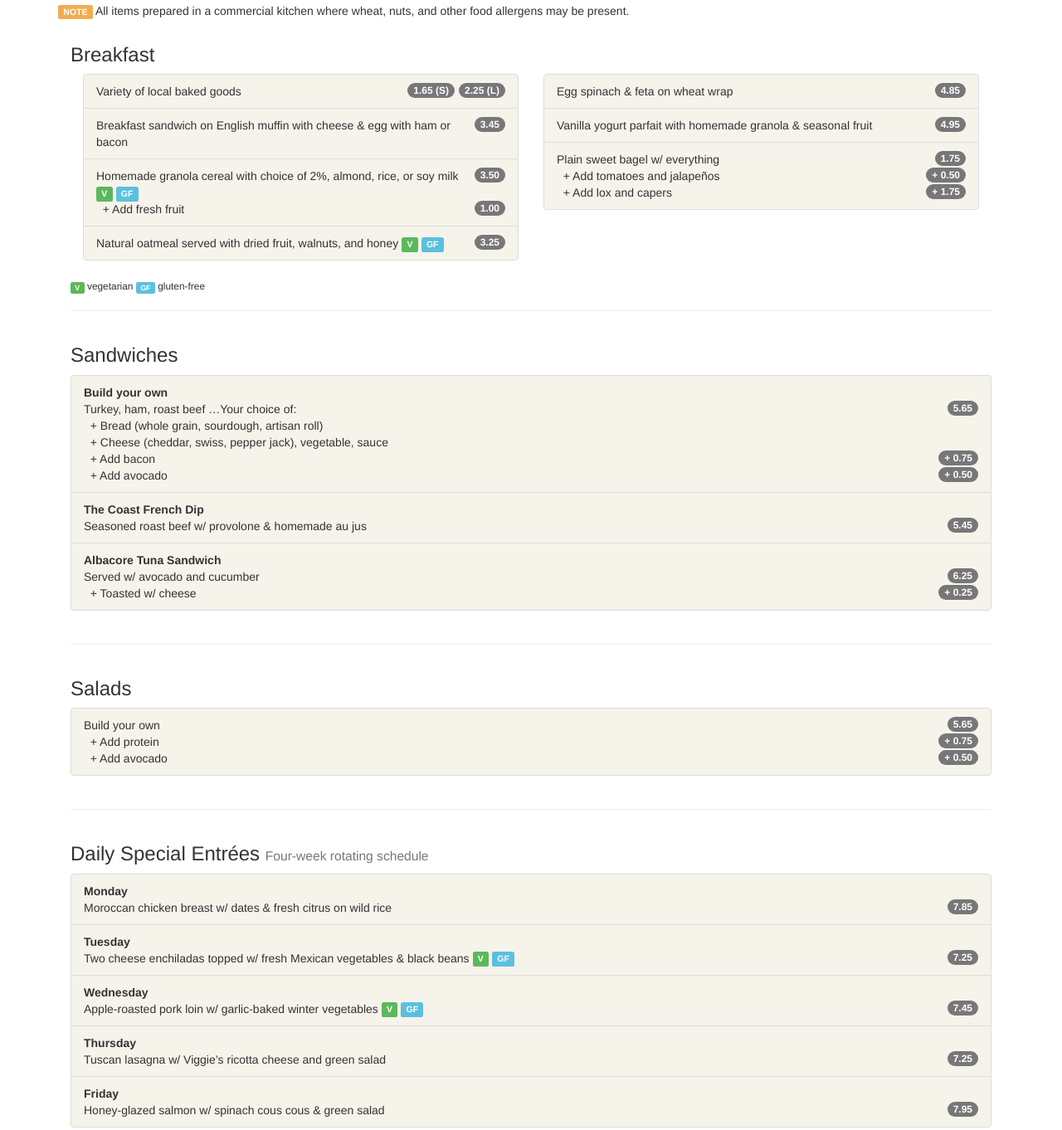
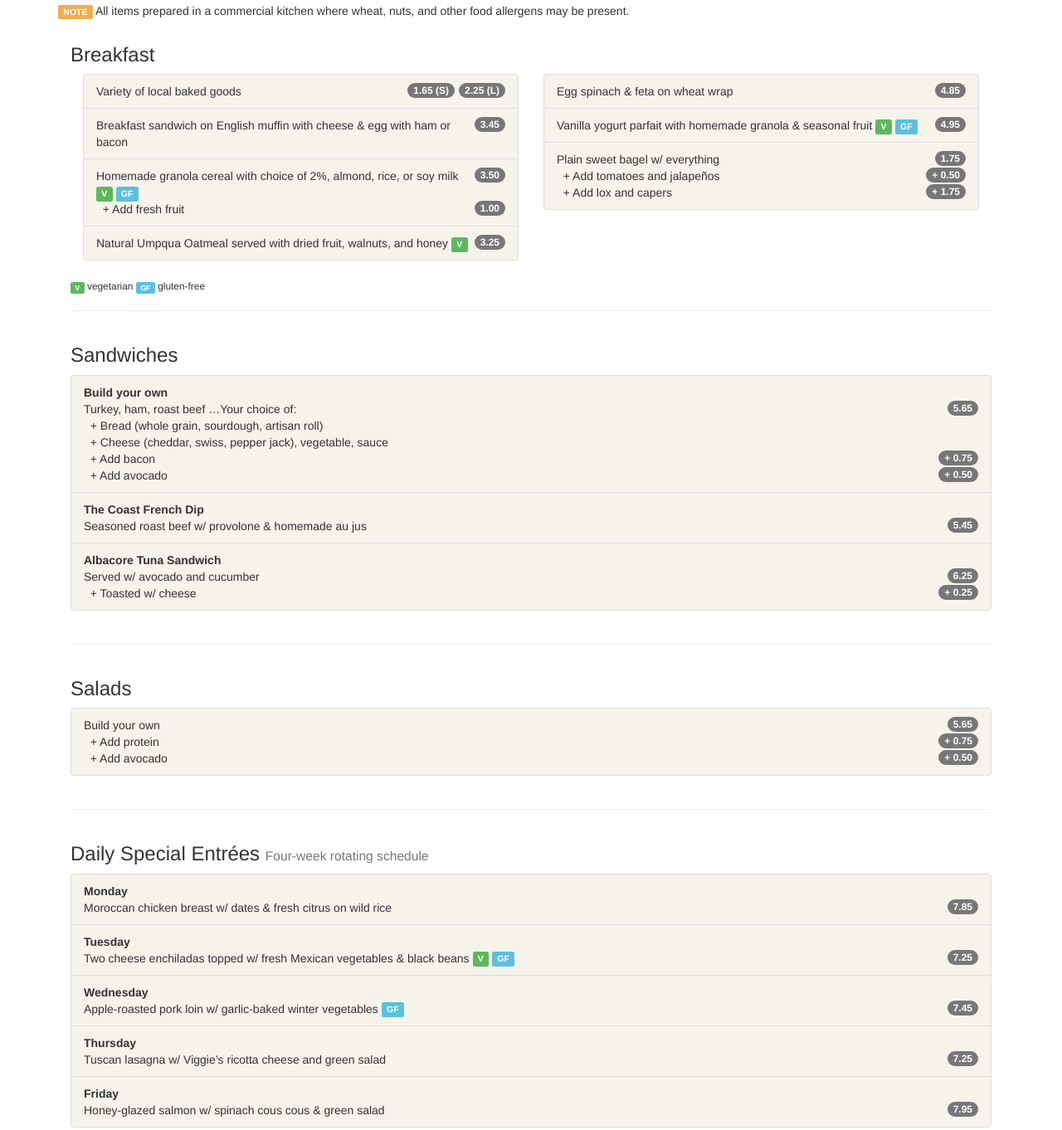
Before and after one commit to portofsandiego/cafe-orderform, a plain HTML site: page index.html in a window 1280 px wide. Shown: the part 620-1982 px from the top of the page at 83% size. Drawn offline with nearby package versions, Linux system fonts and the light colour scheme.

Commit message:
Text changes

```diff
--- a/index.html
+++ b/index.html
@@ -124,7 +124,7 @@
 								</li>
 								<li class="list-group-item">
 									<span class="badge">3.25</span>
-									Natural oatmeal served with dried fruit, walnuts, and honey <span class="label label-success">V</span> <span class="label label-info">GF</span>
+									Natural Umpqua Oatmeal served with dried fruit, walnuts, and honey <span class="label label-success">V</span>
 								</li>
 
 
@@ -138,7 +138,7 @@
 								</li>
 								<li class="list-group-item">
 									<span class="badge">4.95</span>
-									Vanilla yogurt parfait with homemade granola &amp; seasonal fruit
+									Vanilla yogurt parfait with homemade granola &amp; seasonal fruit <span class="label label-success">V</span> <span class="label label-info">GF</span>
 								</li>
 								<li class="list-group-item">
 									<span class="badge">1.75</span>
@@ -285,7 +285,7 @@
 							<li class="list-group-item">
 								<strong>Wednesday</strong><br>
 								<span class="badge">7.45</span>
-								Apple-roasted pork loin w/ garlic-baked winter vegetables <span class="label label-success">V</span> <span class="label label-info">GF</span>
+								Apple-roasted pork loin w/ garlic-baked winter vegetables <span class="label label-info">GF</span>
 							</li>
 							<li class="list-group-item">
 								<strong>Thursday</strong><br>
```
